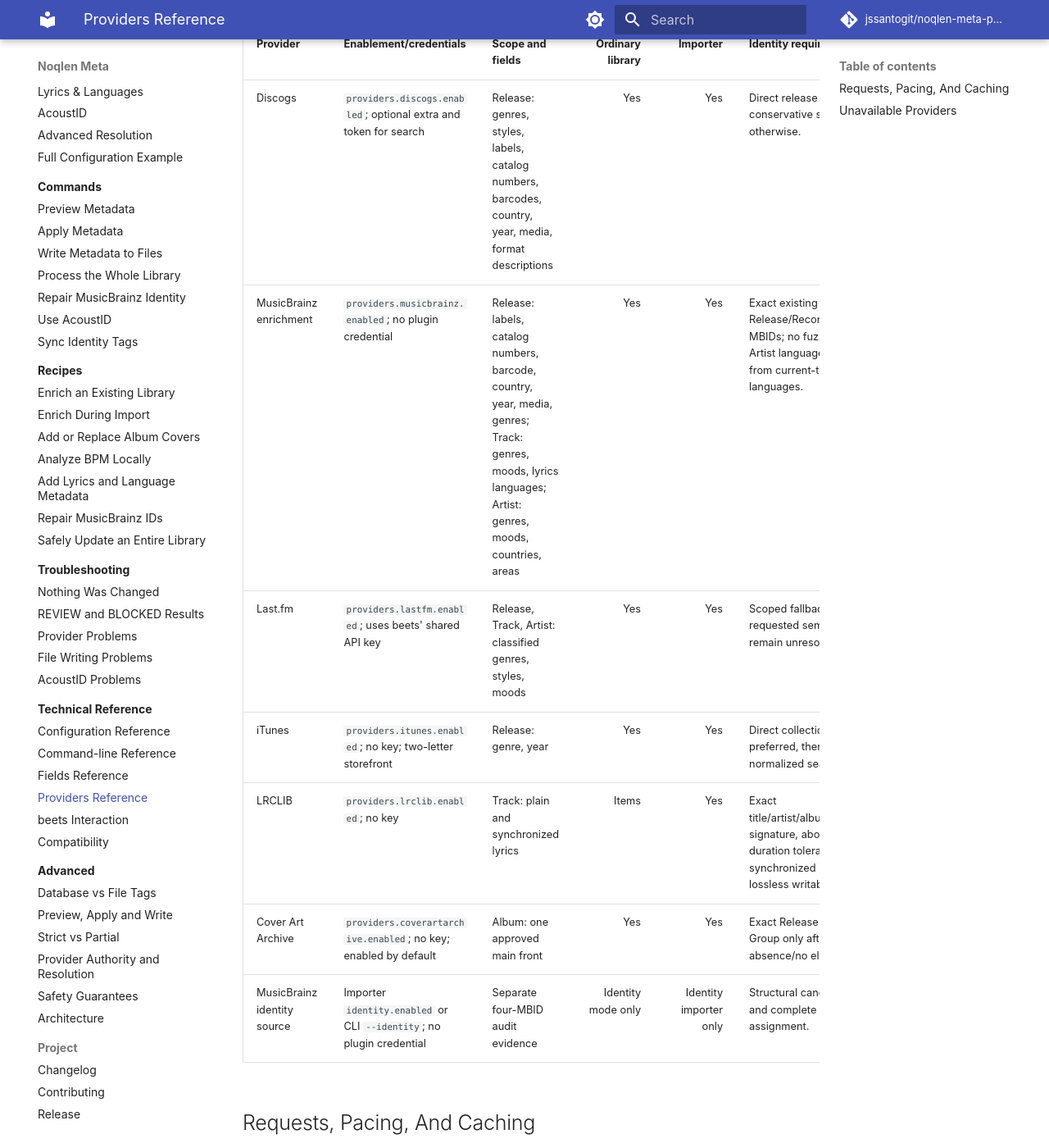
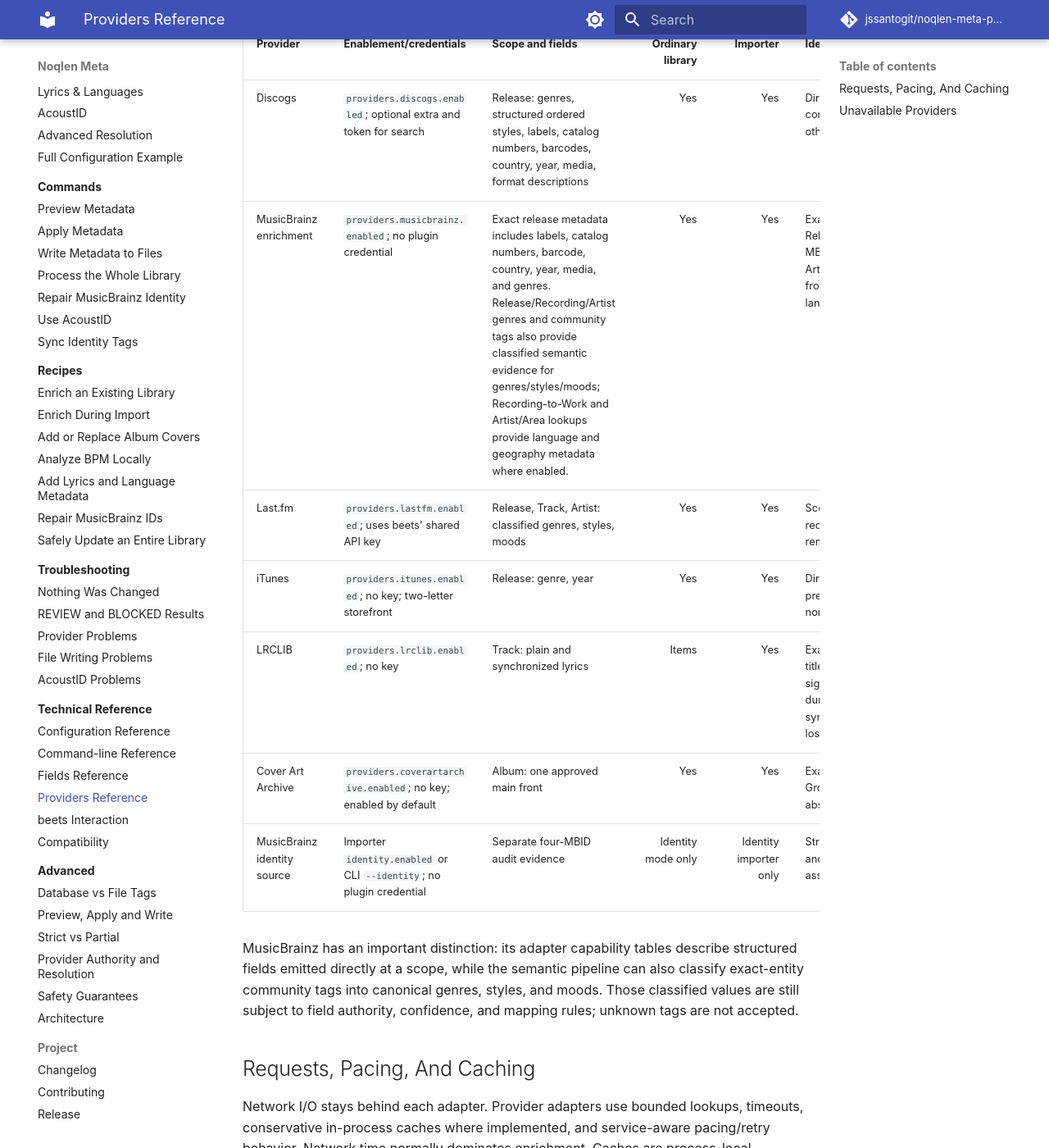
Before and after one commit to jssantogit/noqlen-meta-plugin, an MkDocs documentation site: the page built from site-docs/technical-reference/providers.md, in a window 1280 px wide and 1400 px high, scrolled down 216 px. Shown: the whole window at 82% size. Built offline with MkDocs 1.6.1 and Material for MkDocs 9.7.7, drawn with Linux system fonts in a browser that asks for light colours; comment, search, counter and statistics services are not loaded; some of the changed text lies outside the part shown.

Commit message:
docs: clarify semantic provider capabilities

```diff
--- a/site-docs/technical-reference/providers.md
+++ b/site-docs/technical-reference/providers.md
@@ -5,13 +5,19 @@
 
 | Provider | Enablement/credentials | Scope and fields | Ordinary library | Importer | Identity requirement |
 | --- | --- | --- | ---: | ---: | --- |
-| Discogs | `providers.discogs.enabled`; optional extra and token for search | Release: genres, styles, labels, catalog numbers, barcodes, country, year, media, format descriptions | Yes | Yes | Direct release ID preferred; conservative search otherwise. |
-| MusicBrainz enrichment | `providers.musicbrainz.enabled`; no plugin credential | Release: labels, catalog numbers, barcode, country, year, media, genres; Track: genres, moods, lyrics languages; Artist: genres, moods, countries, areas | Yes | Yes | Exact existing Release/Recording/Work/Artist MBIDs; no fuzzy rematching. Artist languages are derived from current-target Work languages. |
+| Discogs | `providers.discogs.enabled`; optional extra and token for search | Release: genres, structured ordered styles, labels, catalog numbers, barcodes, country, year, media, format descriptions | Yes | Yes | Direct release ID preferred; conservative search otherwise. |
+| MusicBrainz enrichment | `providers.musicbrainz.enabled`; no plugin credential | Exact release metadata includes labels, catalog numbers, barcode, country, year, media, and genres. Release/Recording/Artist genres and community tags also provide classified semantic evidence for genres/styles/moods; Recording-to-Work and Artist/Area lookups provide language and geography metadata where enabled. | Yes | Yes | Exact existing Release/Recording/Work/Artist MBIDs; no fuzzy rematching. Artist languages are derived from current-target Work languages. |
 | Last.fm | `providers.lastfm.enabled`; uses beets' shared API key | Release, Track, Artist: classified genres, styles, moods | Yes | Yes | Scoped fallback while requested semantic fields remain unresolved. |
 | iTunes | `providers.itunes.enabled`; no key; two-letter storefront | Release: genre, year | Yes | Yes | Direct collection/UPC preferred, then exact normalized search. |
 | LRCLIB | `providers.lrclib.enabled`; no key | Track: plain and synchronized lyrics | Items | Yes | Exact title/artist/album/duration signature, about two-second duration tolerance; synchronized lyrics have no lossless writable target. |
 | Cover Art Archive | `providers.coverartarchive.enabled`; no key; enabled by default | Album: one approved main front | Yes | Yes | Exact Release first; Release Group only after definitive absence/no eligible front. |
 | MusicBrainz identity source | Importer `identity.enabled` or CLI `--identity`; no plugin credential | Separate four-MBID audit evidence | Identity mode only | Identity importer only | Structural candidate scoring and complete track assignment. |
+
+MusicBrainz has an important distinction: its adapter capability tables describe
+structured fields emitted directly at a scope, while the semantic pipeline can
+also classify exact-entity community tags into canonical genres, styles, and
+moods. Those classified values are still subject to field authority, confidence,
+and mapping rules; unknown tags are not accepted.
 
 ## Requests, Pacing, And Caching
 
@@ -22,8 +28,11 @@
 a service will be available.
 
 - Discogs prefers a direct release ID; search is bounded and can be ambiguous.
-- MusicBrainz enrichment performs one exact release lookup.
-- Last.fm contributes at most three accepted weighted genres.
+- MusicBrainz enrichment uses exact known MBIDs for the release and any required
+  Recording, Work, Artist, or Area semantic lookups; it does not fuzzy-rematch
+  those entities.
+- Last.fm contributes only vocabulary-classified semantic tags and is used as a
+  scoped fallback while requested semantic fields remain unresolved.
 - iTunes examines at most ten search results and requests no artwork/previews.
 - LRCLIB uses exact `/api/get`, has no search fallback, and preserves raw lyrics
   privately while preview displays counts only.
```
